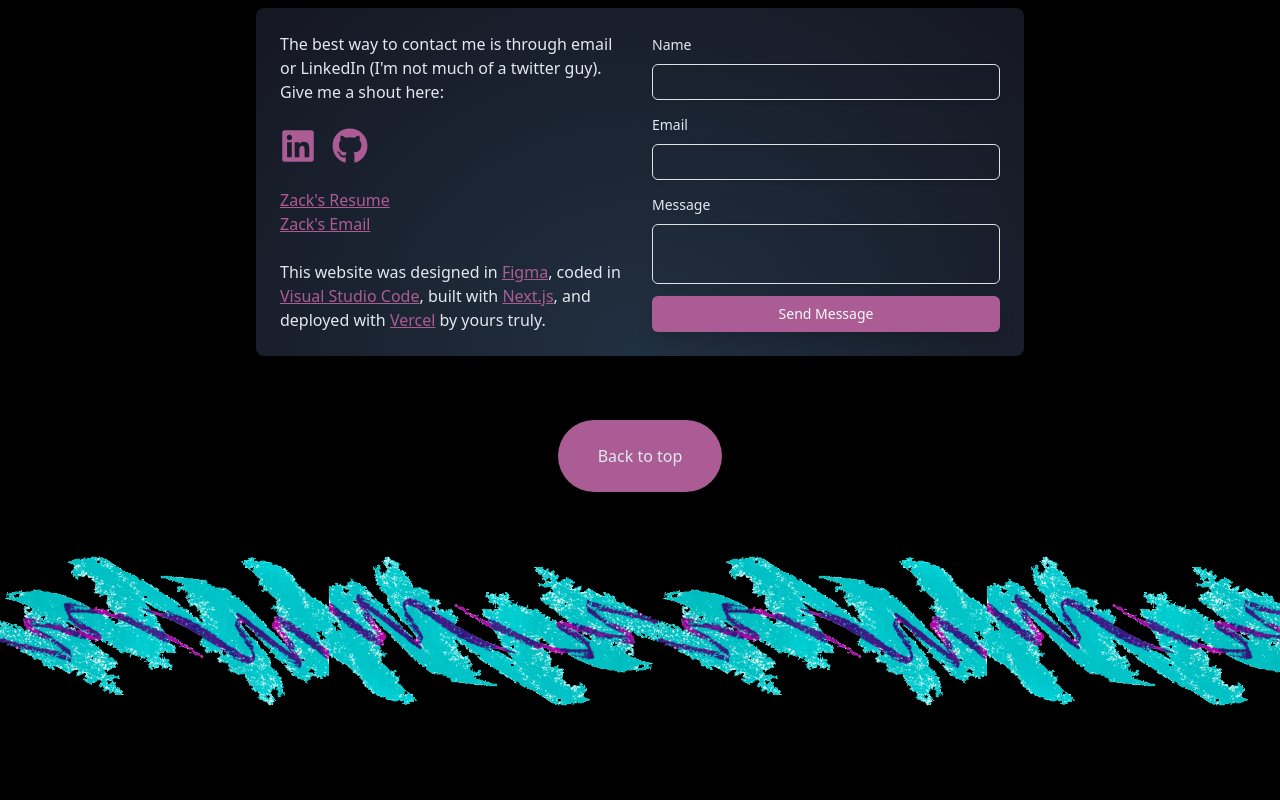
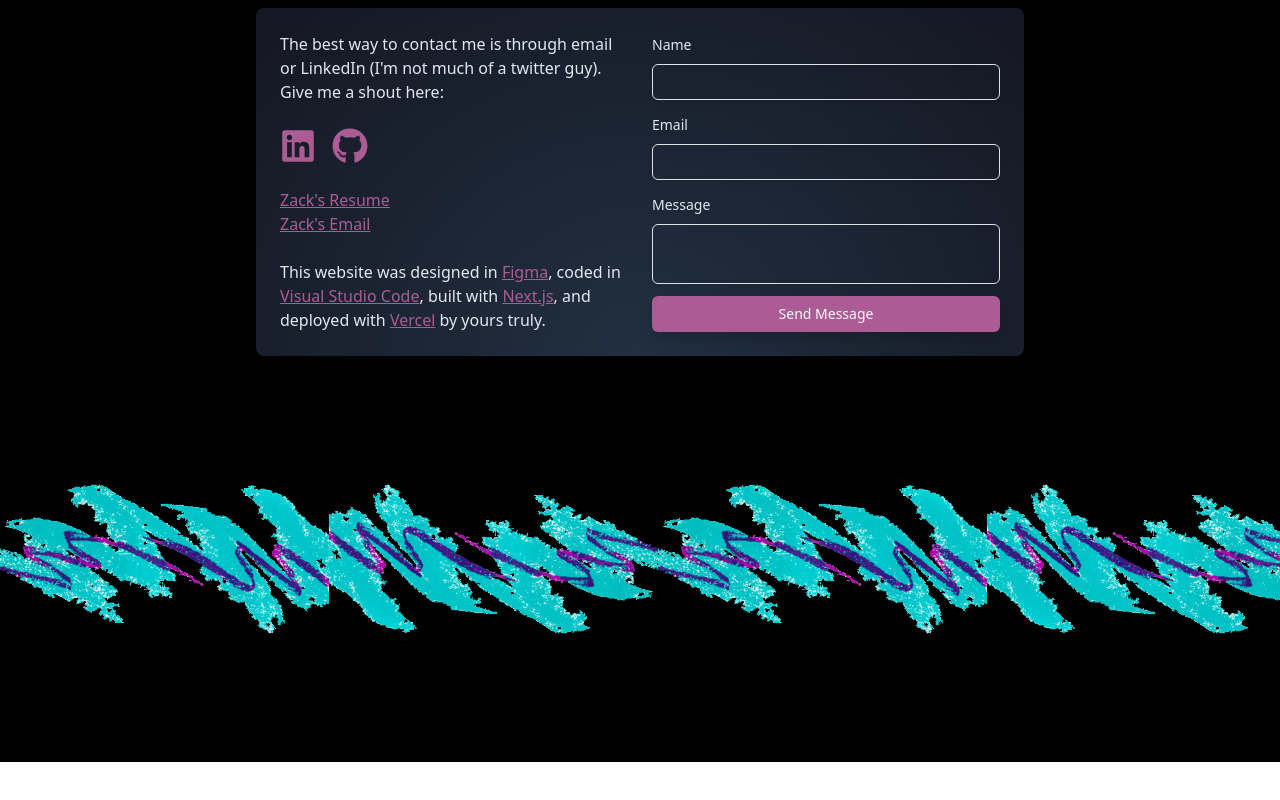
Before and after one commit to zackhanni/zachary.works, a Next.js app: page / in a window 1280 px wide. Shown: the part 4665-5465 px from the top of the page. After the commit the page ends 5427 px from the top, so only its background shows below. Built offline with nearby package versions, Linux system fonts and the light colour scheme.

Commit message:
hid back to top button

```diff
--- a/app/components/Footer.tsx
+++ b/app/components/Footer.tsx
@@ -6,7 +6,7 @@ import Button from "./Button";
 export default function Footer() {
   return (
     <div className="flex flex-col items-center justify-center mt-16">
-      <Button name="Back to top" password={false} link="#hero" />
+      {/* <Button name="Back to top" password={false} link="#hero" /> */}
       <div className="flex overflow-hidden py-16 w-screen">
         <Image
           src="/jazz-cup.png"
```
